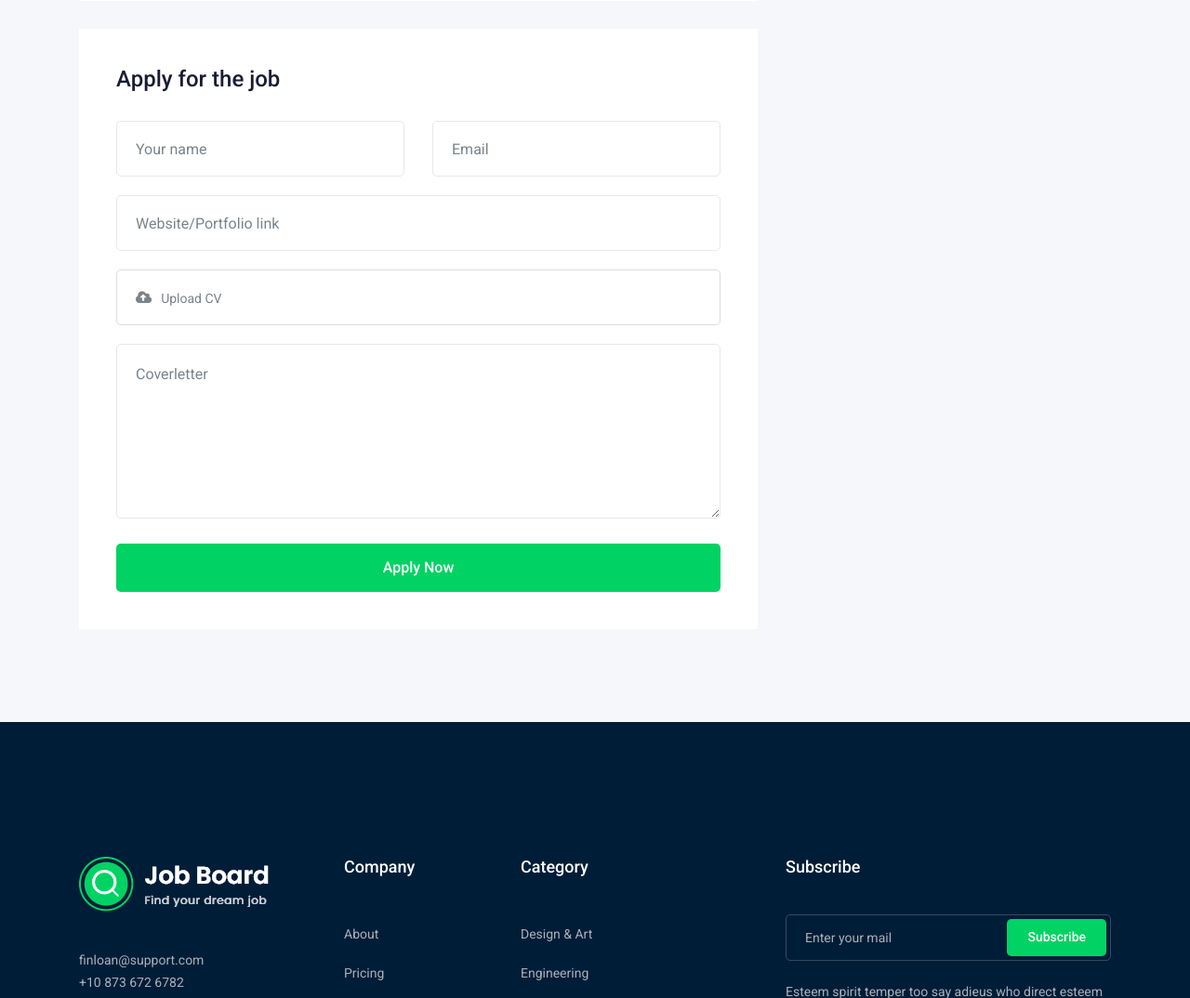
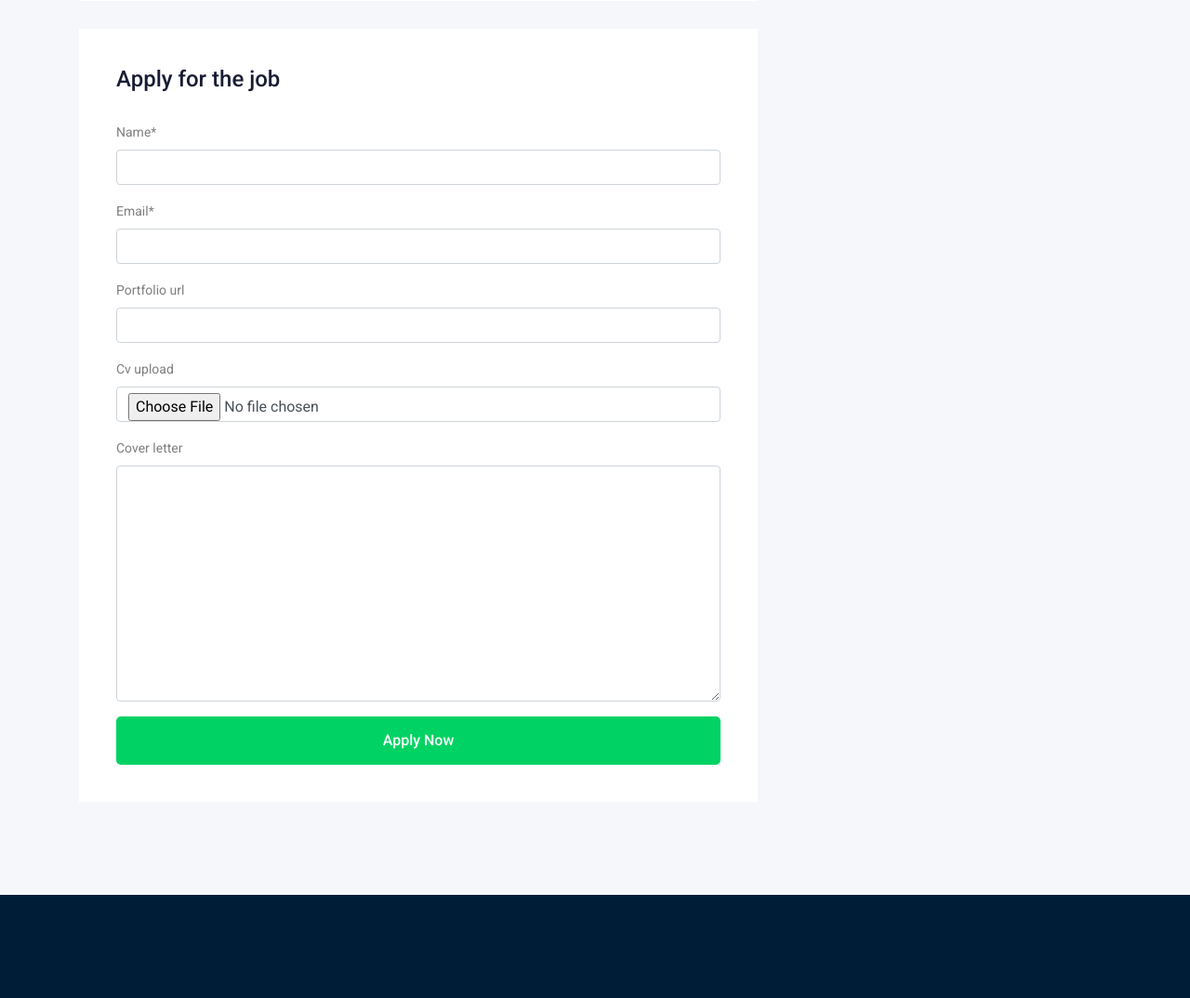
Before and after one commit to Mu5alaf/Job-border, a Django app: a page that uses templates/base.html in a window 1280 px wide. Shown: the part 1564-2638 px from the top of the page at 93% size. Run offline with Django 5.2, Linux system fonts and the light colour scheme; data comes from the database, SQL or seed files in the repository; both versions use the stored data as it was after the commit; some libraries are stand-ins or nearby versions.

Commit message:
adding apply forms

```diff
--- a/job/admin.py
+++ b/job/admin.py
@@ -1,5 +1,6 @@
 from django.contrib import admin
-from .models import Job,Category
+from .models import Job,Category,Apply
 # Register your models here.
 admin.site.register(Job)
 admin.site.register(Category)
+admin.site.register(Apply)
--- /dev/null
+++ b/job/form.py
@@ -0,0 +1,7 @@
+from django import forms
+from .models import Apply
+
+class apply_form (forms.ModelForm):
+    class Meta:
+        model = Apply
+        fields = ['name', 'email', 'portfolio_url', 'cover_letter', 'cv_upload']
--- a/job/models.py
+++ b/job/models.py
@@ -36,3 +36,16 @@ class Category(models.Model):
 
     def __str__ (self):
         return self.name
+
+
+
+class Apply(models.Model):
+    job = models.ForeignKey(Job,related_name='apply_job',on_delete=models.CASCADE)
+    name = models.CharField(max_length=30,blank=False,null=False)
+    email = models.EmailField(max_length=30,blank=False,null=False)
+    portfolio_url = models.URLField(max_length=200,blank=True,null=True)
+    cover_letter = models.TextField(max_length=340,blank=True,null=True)
+    cv_upload = models.FileField(upload_to='apply/',max_length=340,blank=True,null=True,default='Choice file')
+
+    def __str__(self):
+        return self.name
--- a/job/templates/job/job_details.html
+++ b/job/templates/job/job_details.html
@@ -1,4 +1,5 @@
 {% extends 'base.html' %}
+{% load crispy_forms_tags %}
 {% block body %}
     <!-- bradcam_area  -->
     <div class="bradcam_area bradcam_bg_1">
@@ -74,39 +75,23 @@
                     </div>
                     <div class="apply_job_form white-bg">
                         <h4>Apply for the job</h4>
-                        <form action="#">
+                        <form method="POST" enctype='multipart/form-data'>
+                            {% csrf_token %}
                             <div class="row">
-                                <div class="col-md-6">
-                                    <div class="input_field">
-                                        <input type="text" placeholder="Your name">
-                                    </div>
-                                </div>
-                                <div class="col-md-6">
-                                    <div class="input_field">
-                                        <input type="text" placeholder="Email">
-                                    </div>
+                                <div class="col-md-12">
+                                    {{form.name | as_crispy_field}}
                                 </div>
                                 <div class="col-md-12">
-                                    <div class="input_field">
-                                        <input type="text" placeholder="Website/Portfolio link">
-                                    </div>
+                                    {{form.email | as_crispy_field}}
                                 </div>
                                 <div class="col-md-12">
-                                    <div class="input-group">
-                                        <div class="input-group-prepend">
-                                          <button type="button" id="inputGroupFileAddon03"><i class="fa fa-cloud-upload" aria-hidden="true"></i>
-                                          </button>
-                                        </div>
-                                        <div class="custom-file">
-                                          <input type="file" class="custom-file-input" id="inputGroupFile03" aria-describedby="inputGroupFileAddon03">
-                                          <label class="custom-file-label" for="inputGroupFile03">Upload CV</label>
-                                        </div>
-                                      </div>
+                                    {{form.portfolio_url | as_crispy_field}}
                                 </div>
                                 <div class="col-md-12">
-                                    <div class="input_field">
-                                        <textarea name="#" id="" cols="30" rows="10" placeholder="Coverletter"></textarea>
-                                    </div>
+                                    {{form.cv_upload | as_crispy_field}}
+                                </div>
+                                <div class="col-md-12">
+                                    {{form.cover_letter | as_crispy_field}}
                                 </div>
                                 <div class="col-md-12">
                                     <div class="submit_btn">
--- a/job/templates/job/jobs.html
+++ b/job/templates/job/jobs.html
@@ -144,7 +144,7 @@
                                     <div class="jobs_right">
                                         <div class="apply_now">
                                             <a class="heart_mark" href="#"> <i class="fa fa-heart"></i> </a>
-                                            <a href="{% url 'job:Job_Details' job.id  %}" class="boxed-btn3">Apply Now</a>
+                                            <a href="{% url 'job:Job_Details' job.slug  %}" class="boxed-btn3">Apply Now</a>
                                         </div>
                                         <div class="date">
                                             <p>{{job.created_at|date:'d M o'}}</p>
--- a/job/urls.py
+++ b/job/urls.py
@@ -2,6 +2,6 @@ from django.urls import path
 from . import views
 app_name = 'job'
 urlpatterns = [
-    path('',views.Job_List,name='Job_List'),
-    path('<str:slug>/',views.Job_Details,name='Job_Details'),
+    path('',views.Job_List_view,name='Job_List'),
+    path('<str:slug>/',views.Job_Details_view,name='Job_Details'),
 ]
--- a/job/views.py
+++ b/job/views.py
@@ -1,10 +1,12 @@
-from django.shortcuts import render
+from django.contrib import messages
+from django.shortcuts import render,redirect
 from .models import Job
+from .form import apply_form
 from django.core.paginator import Paginator
 # Create your views here.
 #Job_List
 
-def Job_List(request):
+def Job_List_view(request):
     job_list = Job.objects.all()
     paginator = Paginator(job_list, 2)
     page_number = request.GET.get("page")
@@ -14,7 +16,19 @@ def Job_List(request):
 
 
 
-def Job_Details(request,slug):
+def Job_Details_view(request,slug):
     job_details = Job.objects.get(slug=slug)
-    context = {'job_details':job_details}
+    if request.method=='POST':
+        form = apply_form(request.POST,request.FILES)
+        if form.is_valid():
+            my_form = form.save(commit=False)
+            my_form.job = job_details
+            my_form.save()
+            messages.success(request,"You have been successfully Apply.")
+            return redirect('job:Job_List')
+        else:
+            messages.error(request,"There was an error during apply")
+    else:
+        form = apply_form()
+    context = {'job_details':job_details,'form':form}
     return render(request,'./job/job_details.html',context)
--- a/templates/base.html
+++ b/templates/base.html
@@ -8,7 +8,9 @@
     <title>Job Board</title>
     <meta name="description" content="">
     <meta name="viewport" content="width=device-width, initial-scale=1">
-
+    <!-- Bootstrap here -->
+    <link rel="stylesheet" href="https://stackpath.bootstrapcdn.com/bootstrap/4.1.3/css/bootstrap.min.css" integrity="sha384-MCw98/SFnGE8fJT3GXwEOngsV7Zt27NXFoaoApmYm81iuXoPkFOJwJ8ERdknLPMO" crossorigin="anonymous">
+    <script src="https://stackpath.bootstrapcdn.com/bootstrap/4.1.3/js/bootstrap.min.js" integrity="sha384-ChfqqxuZUCnJSK3+MXmPNIyE6ZbWh2IMqE241rYiqJxyMiZ6OW/JmZQ5stwEULTy" crossorigin="anonymous"></script>
     <!-- <link rel="manifest" href="site.webmanifest"> -->
     <link rel="shortcut icon" type="image/x-icon" href="img/favicon.png">
     <!-- Place favicon.ico in the root directory -->
@@ -29,6 +31,20 @@
     <link rel="stylesheet" href="{% static 'css/style.css' %}">
     <!-- <link rel="stylesheet" href="css/responsive.css"> -->
 </head>
+<!-- Alert container when logged in -->
+{% if messages %}
+<div class="container">
+<div class="row">
+    <div class="col-md-8 offset-md-2">
+    {% for message in messages %}
+    <div class="alert alert-success" role="alert">
+        {{ message }}
+    </div>
+    {% endfor %}
+    </div>
+</div>
+</div>
+{% endif %}
 <body>
     <!--[if lte IE 9]>
             <p class="browserupgrade">You are using an <strong>outdated</strong> browser. Please <a href="https://browsehappy.com/">upgrade your browser</a> to improve your experience and security.</p>
```
Also changed, not shown: project/settings.py (+9 -0 lines), db.sqlite3, job/migrations/0011_apply.py (added), job/migrations/0012_apply_job.py (added), job/migrations/0013_alter_apply_cv_upload.py (added), 2 other files.
